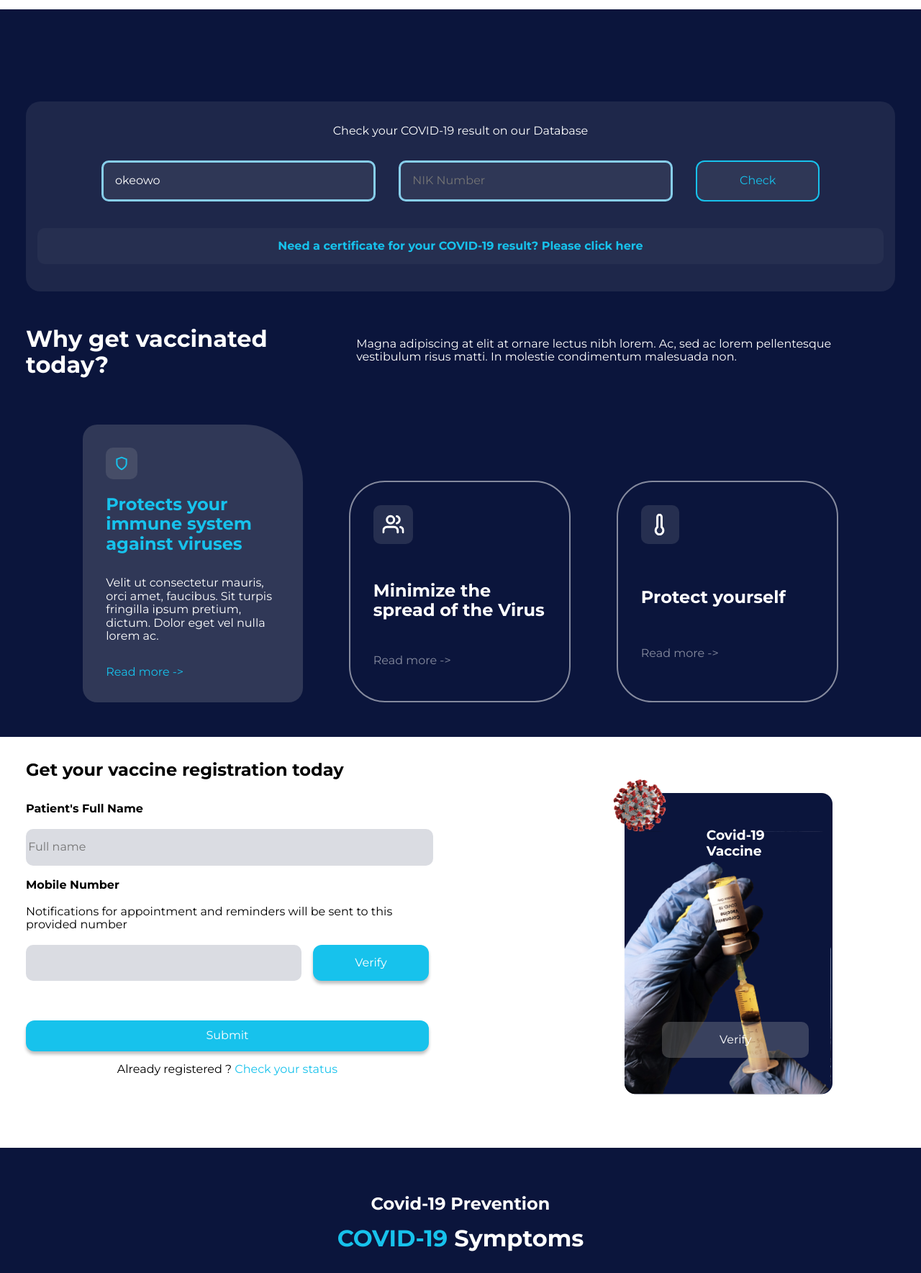
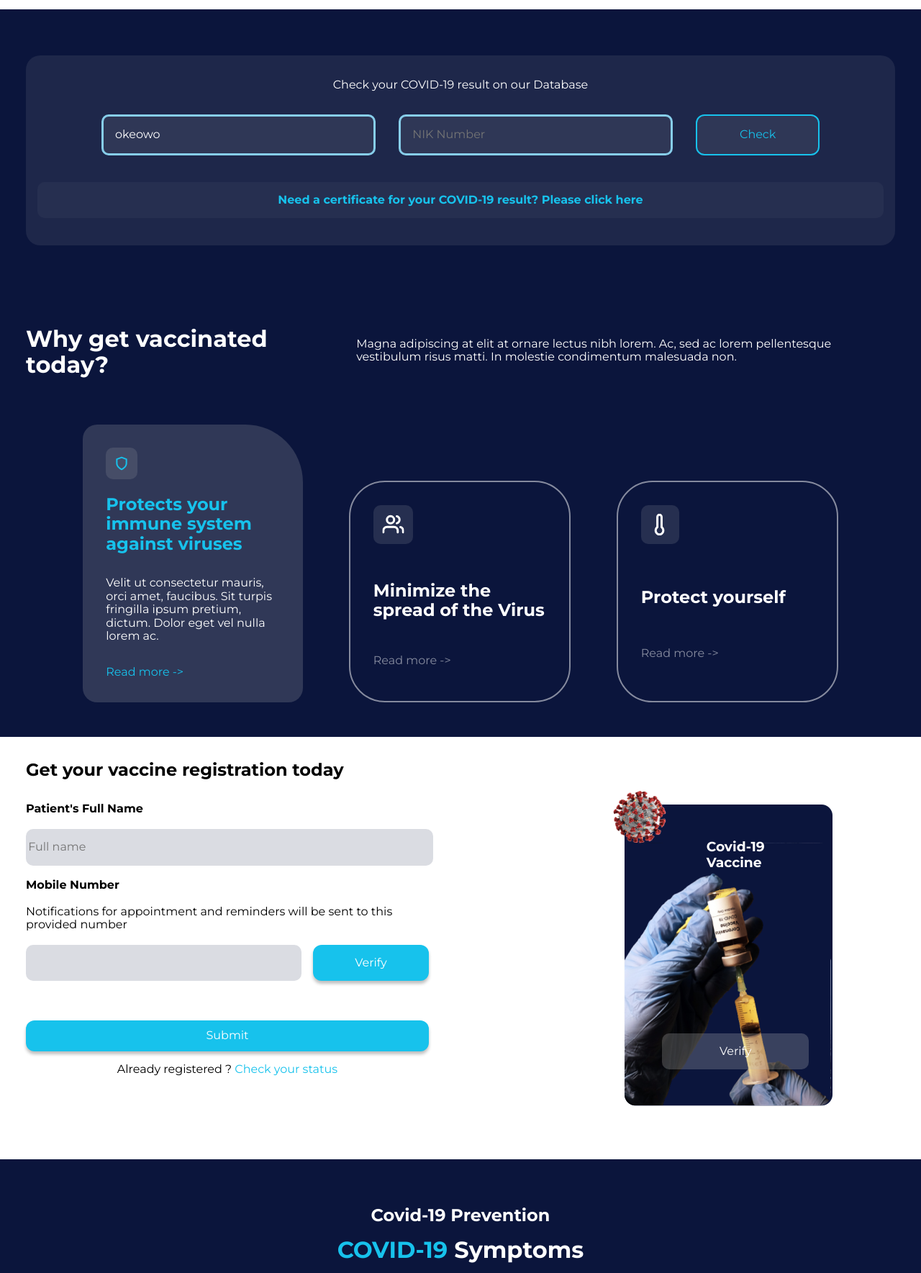
Before and after one commit to sadishaaaa/LeapFrogAssignment, a plain HTML site: page HTML-CSS/Assignment-4/index.html in a window 1280 px wide. Shown: the part 951-2720 px from the top of the page at 72% size. Drawn offline with Linux system fonts and the light colour scheme; some icons are missing; files whose address does not match are found by name.

Commit message:
background

```diff
--- a/HTML-CSS/Assignment-4/styles/sass/partials/_registration.scss
+++ b/HTML-CSS/Assignment-4/styles/sass/partials/_registration.scss
@@ -1,8 +1,9 @@
 .registration {
   &__vaccine {
-    background-image: url(../../../assets/img/vaccineregistration.png);
+    background-image: url(../assets/img/vaccineregistration.png);
     background-repeat: no-repeat;
     height: 30rem;
+    margin-top: 1rem;
     padding-right: 0;
     width: 26rem;
     max-width: 100%;
--- a/HTML-CSS/Assignment-4/styles/sass/partials/_utils.scss
+++ b/HTML-CSS/Assignment-4/styles/sass/partials/_utils.scss
@@ -56,7 +56,8 @@
   }
   &__covidResult {
     background: #0b153c;
-    padding-top: 8rem;
+    padding-top: 4rem;
+    padding-bottom: 4rem;
   }
   &__get-vaccinated {
     background: #0b153c;
```
Also changed, not shown: HTML-CSS/Assignment-4/styles/style.css, 1 other file.
